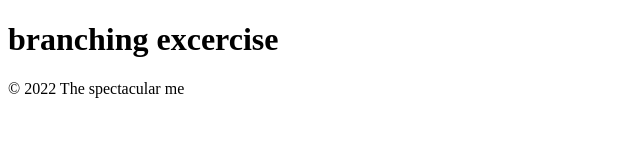
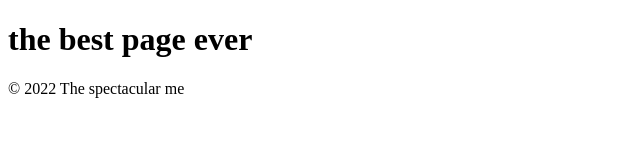
Before and after one commit to scrapdiver/git-branching, a plain HTML site: page index.html in a window 1280 px wide. Shown: the whole page, without its empty margins (0-640 px from the left). Drawn offline with Linux system fonts and the light colour scheme.

Commit message:
changed title

```diff
--- a/index.html
+++ b/index.html
@@ -6,7 +6,7 @@
     <title>Document</title>
 </head>
 <body>
-    <h1>branching excercise</h1>
+    <h1>the best page ever</h1>
 </body>
 <footer>
     &copy; 2022 The spectacular me
```
